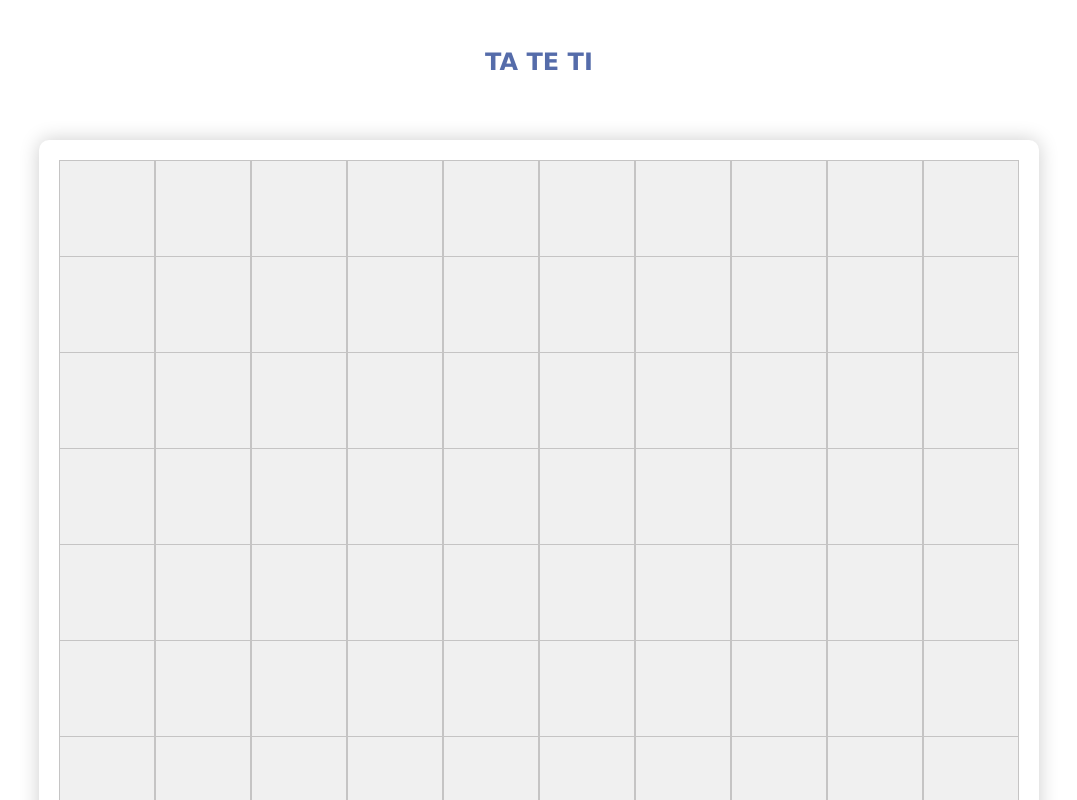
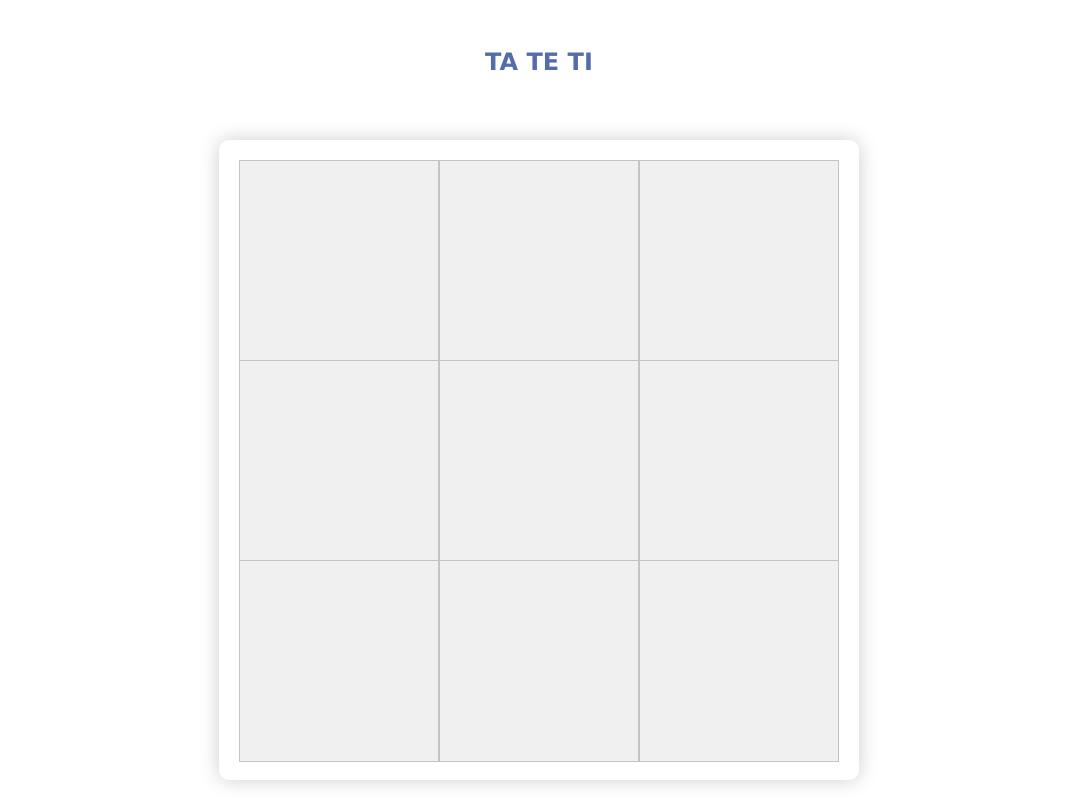
Before and after one commit to MeliLegname/Grilla, a React (Create React App) app: page / in a window 1280 px wide. Shown: the top 800 px of the page, without its empty margins (101-1178 px from the left). Built offline with nearby package versions, Linux system fonts and the light colour scheme.

Commit message:
Responsive OK

```diff
--- a/src/App.js
+++ b/src/App.js
@@ -11,9 +11,9 @@ export default class App extends React.Component {
 		this.state = {
 			tituloDelJuego: 'TA TE TI',
 
-			numColumn: 10,
+			numColumn: 3,
 
-			numRow: 10,
+			numRow: 3,
 
 			withImg: true,
 
--- a/src/components/styles/CellsContainer.css
+++ b/src/components/styles/CellsContainer.css
@@ -27,12 +27,19 @@ body {
 }
 
 .ContFilas {
-	width: 75vw;
-	height: 75vw;
+	width: 75vh;
+	height: 75vh;
 	display: flex;
 	flex-direction: column;
 	justify-content: center;
 	align-items: center;
+}
+
+@media (max-width: 500px) {
+	.ContFilas {
+		width: 75vw;
+		height: 75vw;
+	}
 }
 
 /* @media (max-width: 700px) {
```
